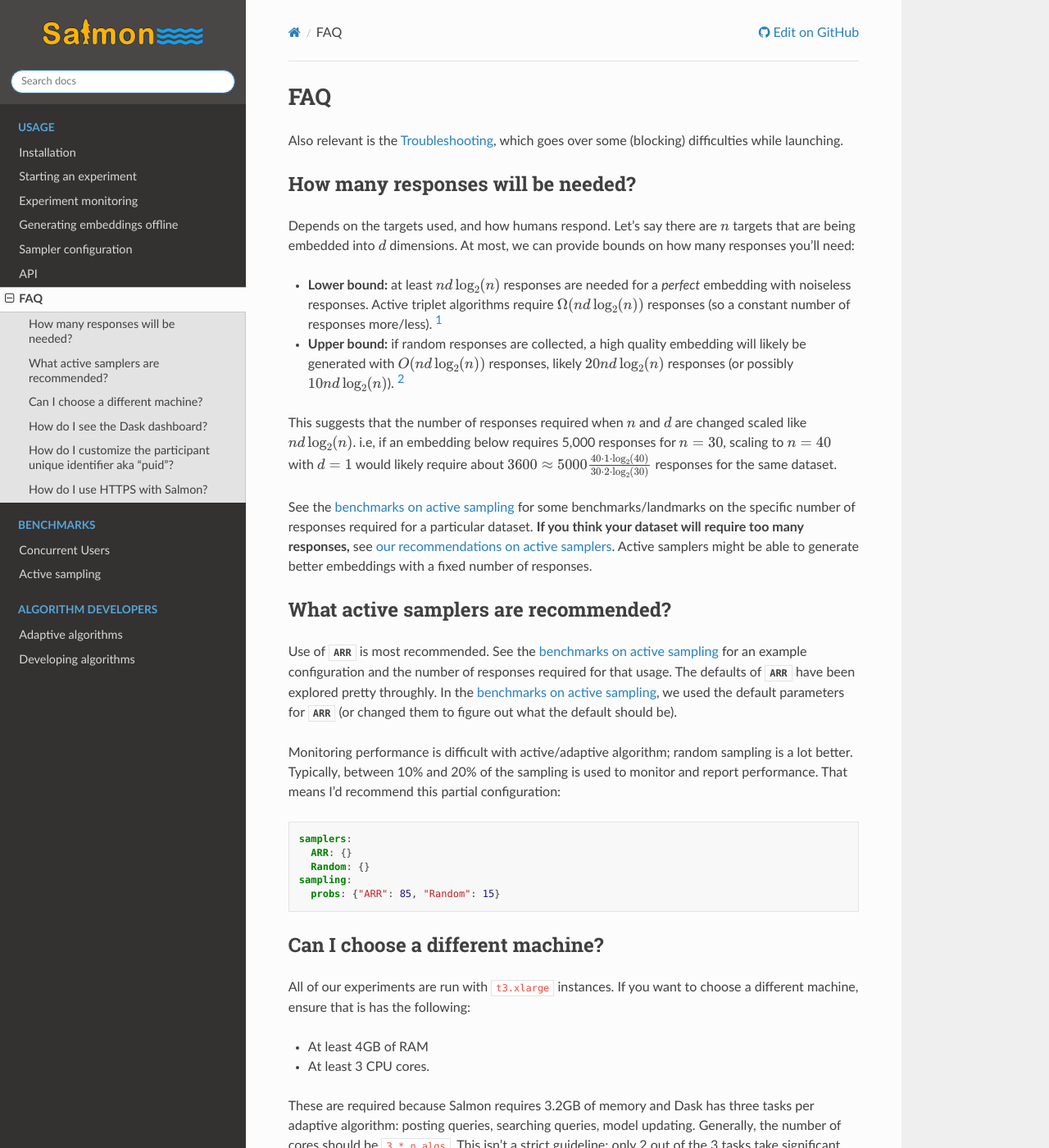
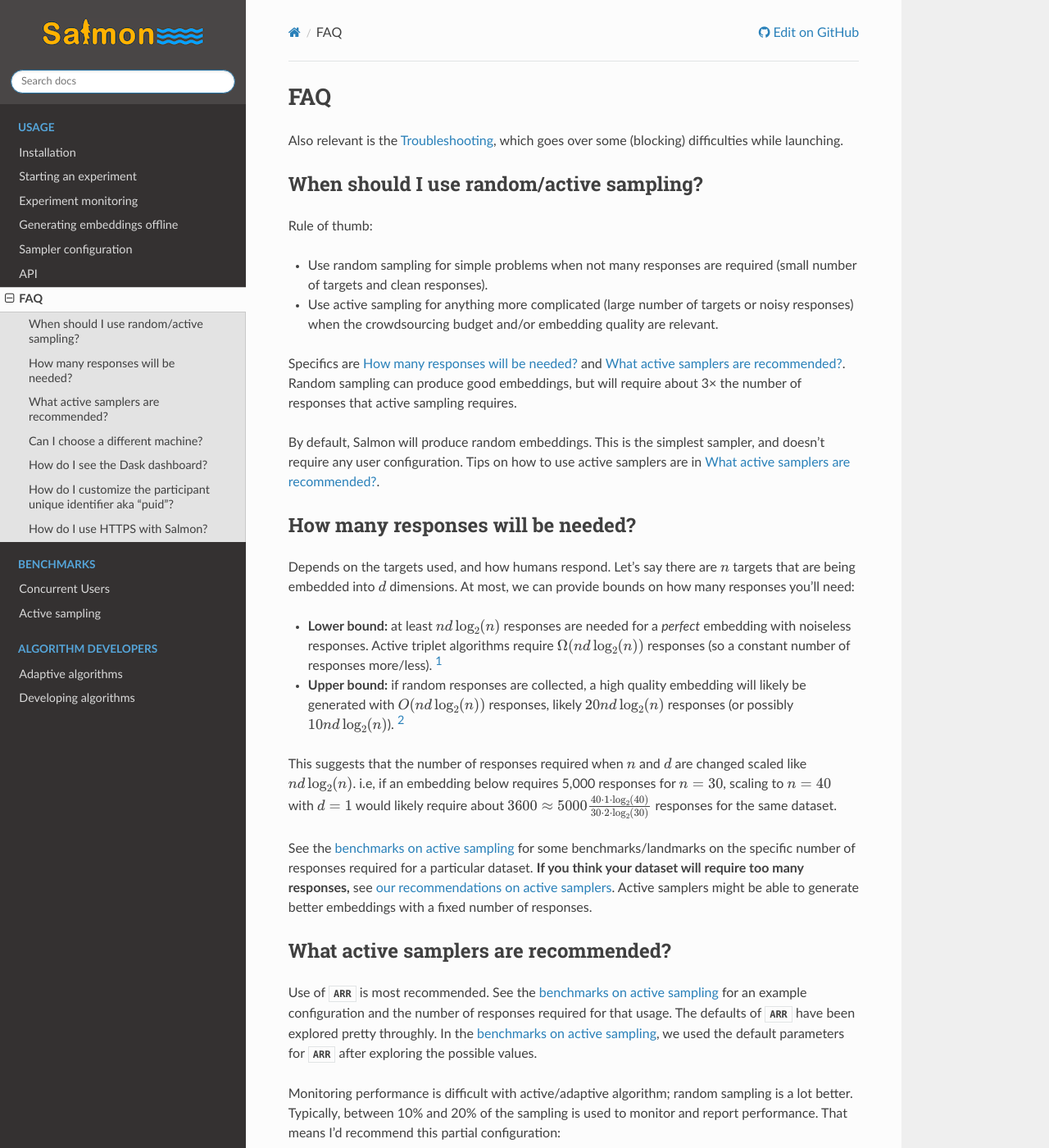
Before and after one commit to stsievert/salmon, a Sphinx documentation site: the page built from docs/source/faq.rst, in a window 1280 px wide and 1400 px high. Shown: the whole window at 82% size. Built offline with Sphinx 7.4.7 and the Read the Docs theme 2.0.0, drawn with Linux system fonts in a browser that asks for light colours.

Commit message:
doc wording

```diff
--- a/docs/source/faq.rst
+++ b/docs/source/faq.rst
@@ -5,6 +5,26 @@ FAQ
 
 Also relevant is the :ref:`troubleshooting`, which goes over some (blocking)
 difficulties while launching.
+
+When should I use random/active sampling?
+-----------------------------------------
+
+Rule of thumb:
+
+* Use random sampling for simple problems when not many responses are required
+  (small number of targets and clean responses).
+* Use active sampling for anything more complicated (large number of targets or
+  noisy responses) when the crowdsourcing budget and/or embedding quality are
+  relevant.
+
+Specifics are :ref:`faq-n_responses` and :ref:`adaptiveconfig`. Random sampling
+can produce good embeddings, but will require about 3× the number of responses
+that active sampling requires.
+
+By default, Salmon will produce random embeddings. This is the simplest
+sampler, and doesn't require any user configuration. Tips on how to use active
+samplers are in :ref:`adaptiveconfig`.
+
 
 .. _faq-n_responses:
 
@@ -47,8 +67,8 @@ Use of :class:`~salmon.triplets.samplers.ARR` is most recommended.  See the
 and the number of responses required for that usage.  The defaults of
 :class:`~salmon.triplets.samplers.ARR` have been explored pretty throughly. In
 the :ref:`benchmarks on active sampling <experiments>`, we used the default
-parameters for :class:`~salmon.triplets.samplers.ARR` (or changed them to
-figure out what the default should be).
+parameters for :class:`~salmon.triplets.samplers.ARR` after exploring the
+possible values.
 
 Monitoring performance is difficult with active/adaptive algorithm; random
 sampling is a lot better. Typically, between 10% and 20% of the sampling is
```
Also changed, not shown: docs/source/index.rst (+7 -6 lines).
